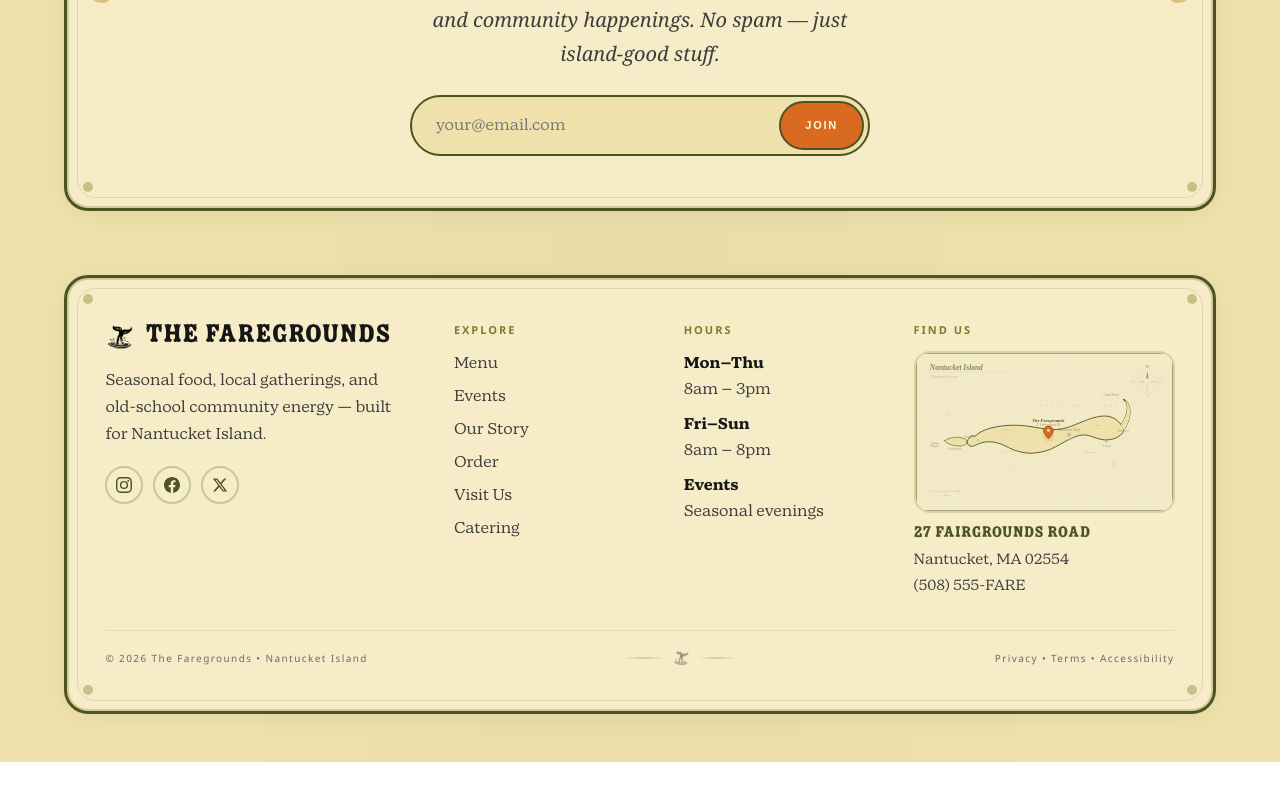
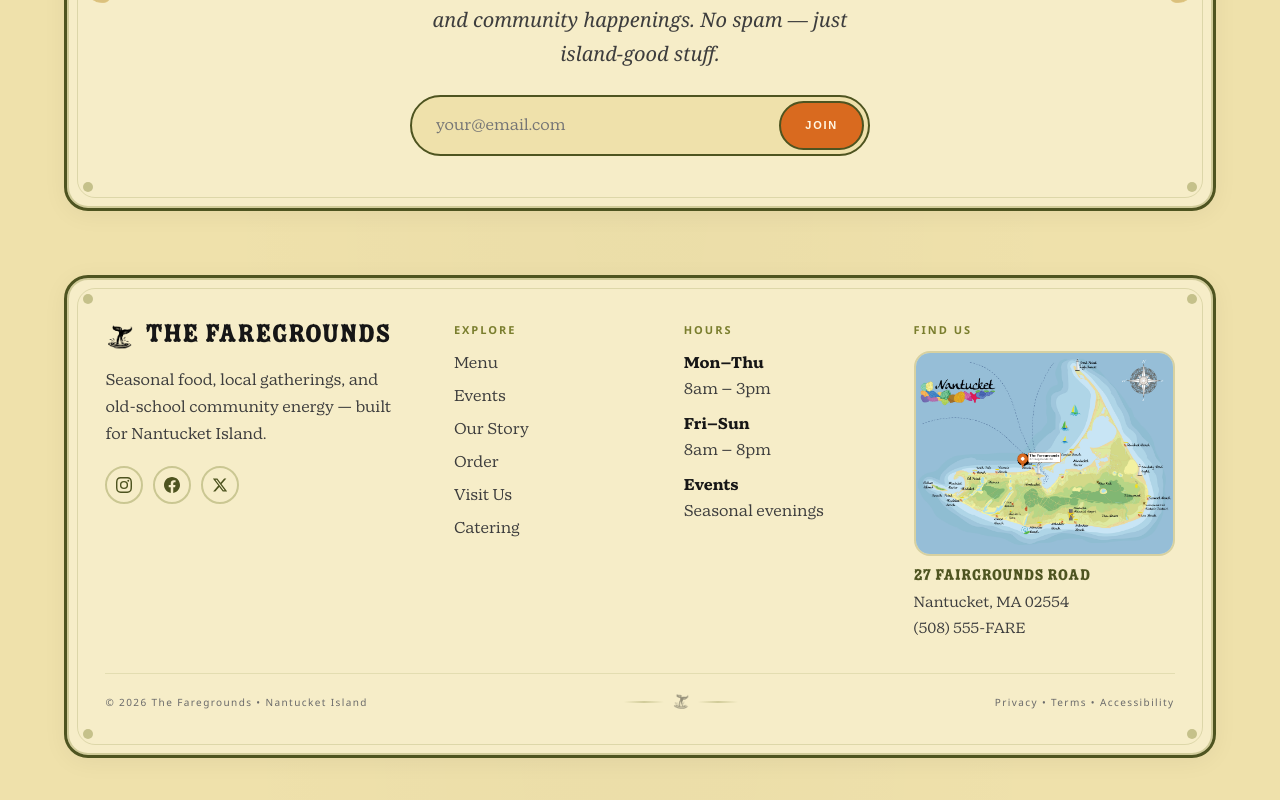
Before and after one commit to jonathanprivat/the-faregrounds, a React (Vite) app: page / in a window 1280 px wide. Shown: the part 6087-6887 px from the top of the page. Before the commit the page ends 6849 px from the top, so only its background shows below. Built offline with nearby package versions, Linux system fonts and the light colour scheme.

Commit message:
Update Nantucket map asset (SVG → PNG)

```diff
--- a/src/App.jsx
+++ b/src/App.jsx
@@ -11,7 +11,7 @@ const A = {
   wallpic_full1: B + "images/wallpic_full1.jpeg",
   wallpic_full2: B + "images/wallpic_full2.jpeg",
   fairCrowd: B + "images/fairCrowd.jpeg",
-  nantucketMap: B + "images/nantucketMap.svg",
+  nantucketMap: B + "images/nantucketMap.png",
   ticket: B + "images/ticket.jpeg",
   logoFrame: B + "images/logoFrame.svg",
   whaleHat: B + "images/whaleHat.svg",
```
Also changed, not shown: public/images/nantucketMap.png (added).
